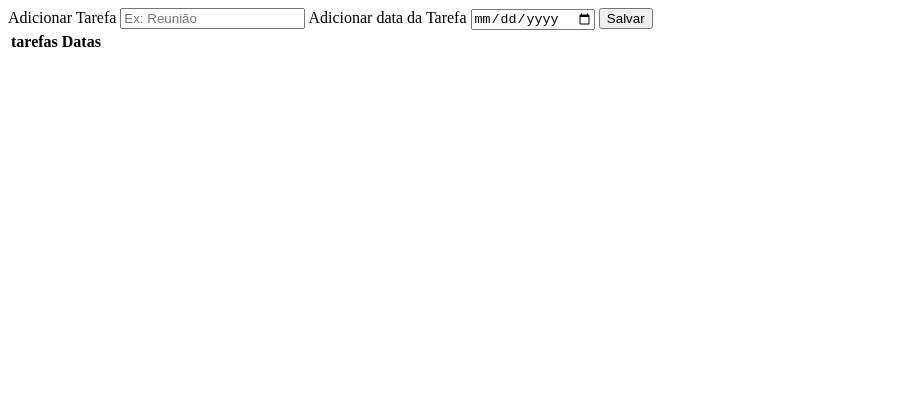
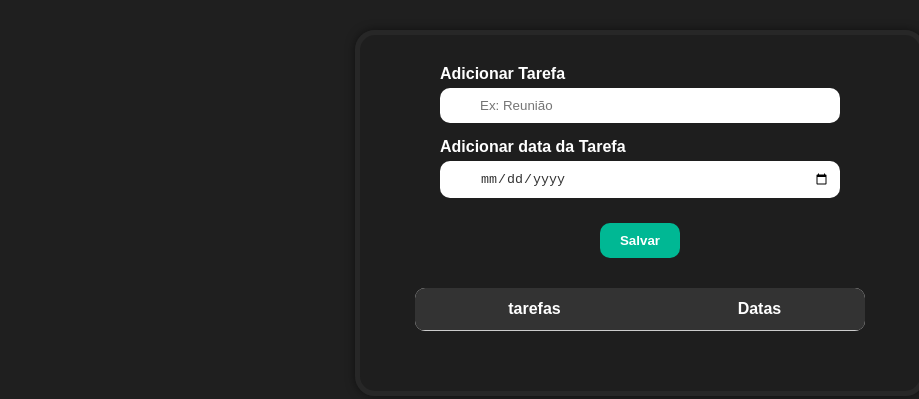
Before and after one commit to Matheuspenas/prova-pratica, a plain HTML site: page index.html in a window 1280 px wide. Shown: the whole page, without its empty margins (0-919 px from the left). Drawn offline with Linux system fonts and the light colour scheme.

Commit message:
adição do botão Salvar (index.html)
adição da estrutura basica da tabela para a lista de tarefas (index.html)

estlização css completa(ate o moemento)

```diff
--- /dev/null
+++ b/css/main.css
@@ -0,0 +1,98 @@
+body {
+    font-family: Arial, sans-serif;
+    background-color: #1f1f1f;
+    margin: 0;
+    padding: 0;
+    color: #fff;
+  }
+
+
+  #cadGastos {
+    background-color: rgba(31, 30, 31, 0.6);
+    border: 5px solid #272727;
+    border-radius: 20px;
+    max-width: 500px;
+    margin: 30px auto;
+    padding: 30px;
+    box-shadow: 0 0 10px rgba(0, 0, 0, 0.5);
+  }
+
+  /* Estilização geral do formulário */
+  form {
+    display: flex;
+    flex-direction: column;
+    align-items: center;
+    width: 100%;
+  }
+
+  label {
+    margin-bottom: 5px;
+    font-weight: bold;
+    align-self: flex-start;
+    padding-left: 10%;
+  }
+
+  input[type="text"],
+  input[type="date"],
+  select {
+    width: 80%;
+    padding: 10px 10px 10px 40px;
+    border-radius: 10px;
+    border: none;
+    background-color: #fff;
+    color: #333;
+    margin-bottom: 15px;
+    box-sizing: border-box;
+  }
+
+
+
+
+  /* Botão principal (Salvar) */
+  button[type="submit"] {
+    padding: 10px 20px;
+    border: none;
+    border-radius: 10px;
+    background-color: #00b894;
+    color: white;
+    font-weight: bold;
+    cursor: pointer;
+    transition: background-color 0.3s;
+    margin-top: 10px;
+  }
+
+  button[type="submit"]:hover {
+    background-color: #019875;
+  }
+
+
+  /* Container da tabela */
+  #table {
+    width: 90%;
+    max-width: 800px;
+    margin: 30px auto;
+  }
+
+  /* Estilo da tabela */
+  table {
+    width: 100%;
+    border-collapse: collapse;
+    background-color: #fff;
+    color: #333;
+    border-radius: 10px;
+    overflow: hidden;
+  }
+
+  /* Células da tabela */
+  th,
+  td {
+    padding: 12px;
+    text-align: center;
+    border-bottom: 1px solid #ccc;
+  }
+
+  /* Cabeçalho da tabela */
+  th {
+    background-color: #333;
+    color: white;
+  }
--- a/index.html
+++ b/index.html
@@ -5,8 +5,8 @@
     <meta http-equiv='X-UA-Compatible' content='IE=edge'>
     <title>To do List</title>
     <meta name='viewport' content='width=device-width, initial-scale=1'>
-    <link rel='stylesheet' type='text/css' media='screen' href='main.css'>
-    <script src='main.js'></script>
+    <link rel='stylesheet' type='text/css' media='screen' href='/css/main.css'>
+    <script src='/js/main.js'></script>
       <!-- script que permite a adição de ícones através do Font Awesome -->
       <script
       src="https://kit.fontawesome.com/837fbc3de2.js"
```
Also changed, not shown: js/main.js (added).
